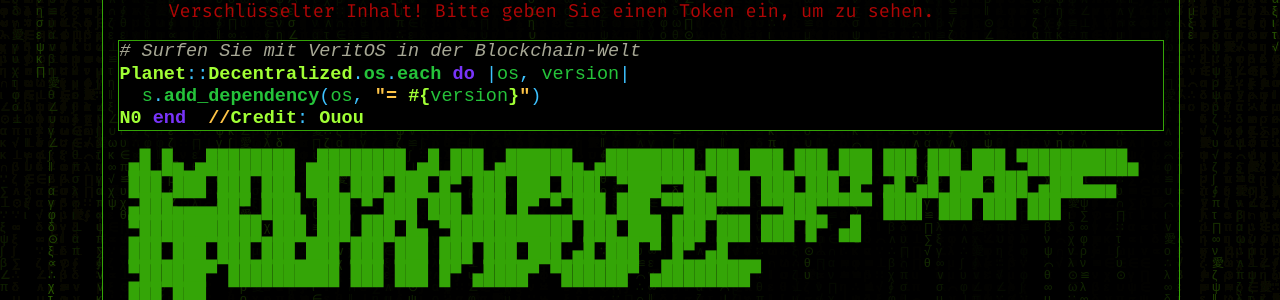
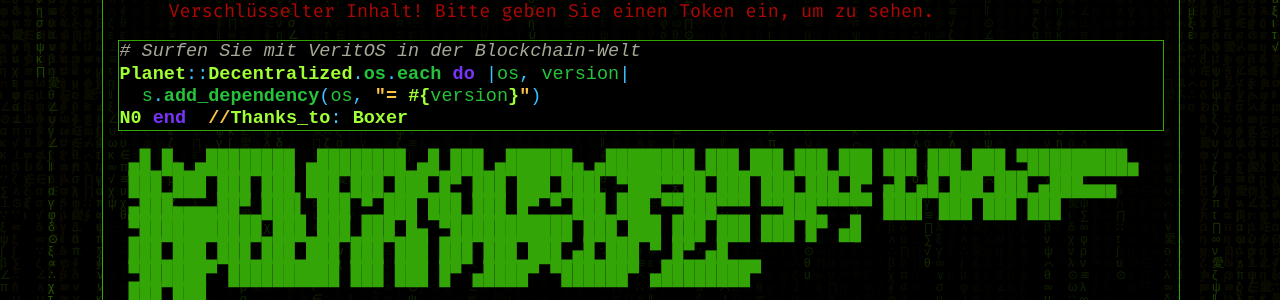
Before and after one commit to TheVeritOS/VeritOS.org, a Jekyll site: the page built from pages/de.md, in a window 1280 px wide. Shown: the part 425-725 px from the top of the page. Built offline with Jekyll 4.4.1, drawn with Linux system fonts in a browser that asks for light colours; formulas are drawn with MathJax 3.

Commit message:
add Germany contri

````diff
--- a/pages/de.md
+++ b/pages/de.md
@@ -31,7 +31,7 @@ $$
 # Surfen Sie mit VeritOS in der Blockchain-Welt
 Planet::Decentralized.os.each do |os, version|
   s.add_dependency(os, "= #{version}")
-N0 end  //Credit: Ouou
+N0 end  //Thanks_to: Boxer
 ```
 
    ▄█    █▄     ▄████████    ▄████████  ▄█      ███      ▄██████▄     ▄████████
````
